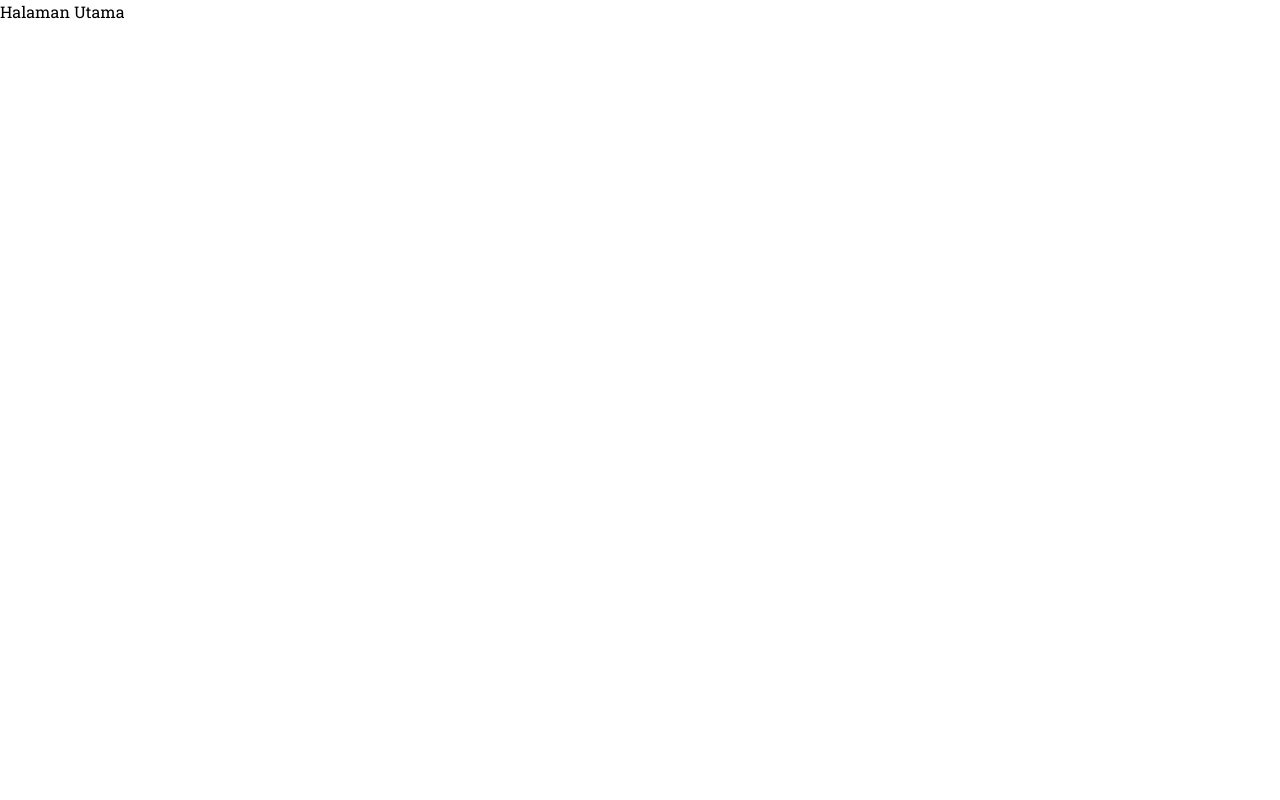
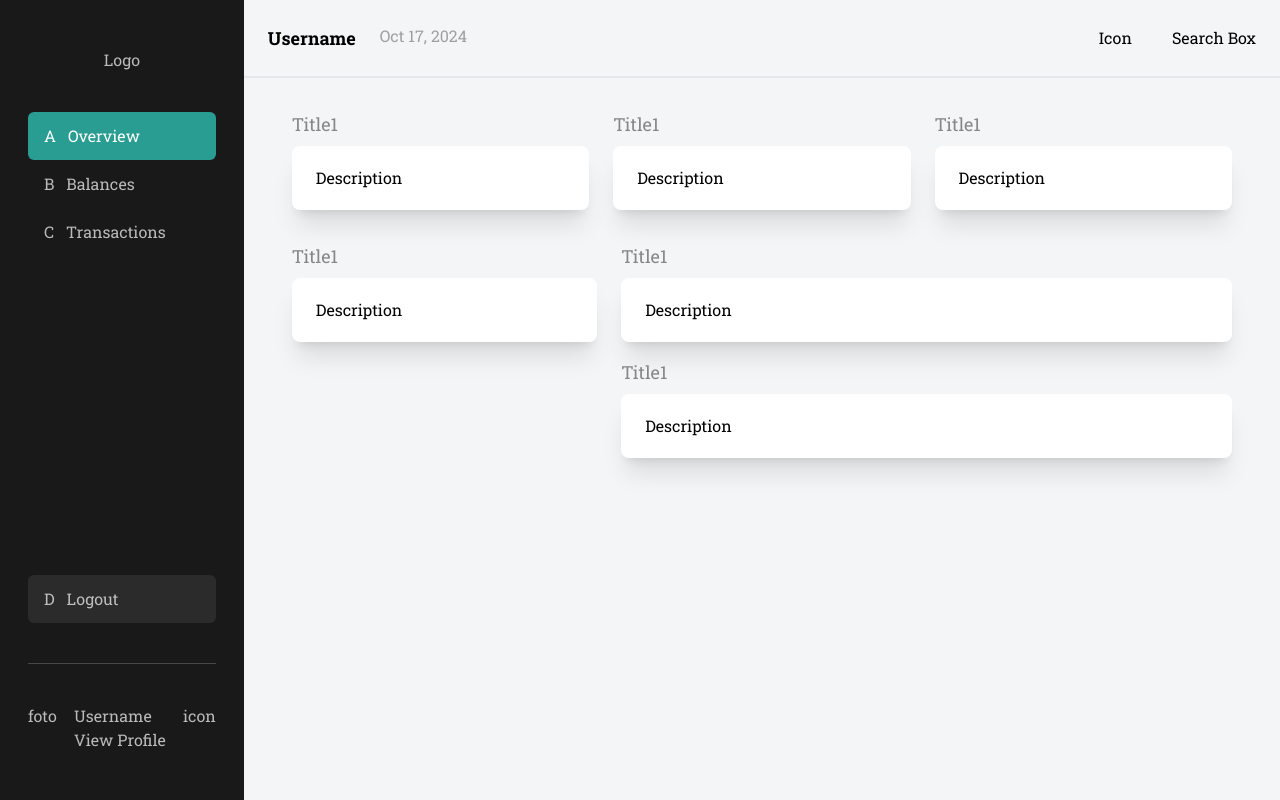
Before and after one commit to Ashief1707/belajar_react, a React (Vite) app: page / in a window 1280 px wide. Built offline with nearby package versions, Linux system fonts and the light colour scheme.

Commit message:
responsi layout

```diff
--- /dev/null
+++ b/src/components/Elements/Card/index.jsx
@@ -0,0 +1,14 @@
+import React from 'react'
+
+const Card = () => {
+  return (
+    <>
+        <div className="text-lg text-gray-02 mb-2">Title1</div>
+        <div className="bg-white rounded-lg px-6 py-5 shadow-xl">
+            Description
+        </div>
+    </>
+  )
+}
+
+export default Card;
--- /dev/null
+++ b/src/components/Fragments/Header.jsx
@@ -0,0 +1,18 @@
+import React from 'react'
+
+export const Header = () => {
+  return (
+    <header className="border-b-2 p-6 flex items-center justify-between">
+            <div className="flex">
+                <div className="font-bold text-lg">Username</div>
+                <div className="ms-6 text-gray-03">Oct 17, 2024</div>
+            </div>
+            <div className="flex">
+                <div>Icon</div>
+                <div className="ms-10 hidden sm:block">Search Box</div>
+            </div>
+    </header>
+  )
+}
+
+export default Header;
--- /dev/null
+++ b/src/components/Fragments/Navbar.jsx
@@ -0,0 +1,57 @@
+import React from 'react'
+import { Link } from 'react-router-dom'
+
+export const Navbar = () => {
+  return (
+    <nav className="bg-defaultBlack text-special-bg2 sm:w-72 w-36 h-screen px-7 py-12 flex flex-col justify-between">
+        <div>
+
+            <Link to="/">
+                <div className="flex justify-center mb-10">Logo</div>
+                <div className="flex bg-primary text-white px-4 py-3 rounded-md">
+                    <div className="text-white mx-auto sm:mx-0">A</div>
+                    <div className="ms-3 text-white hidden sm:block">Overview</div>
+                </div>
+            </Link>
+
+            <Link to ="/balance">
+                <div className="flex hover:bg-special-bg3 px-4 py-3 rounded-md">
+                    <div className="mx-auto sm:mx-0">B</div>
+                    <div className="ms-3 text-special-bg2 hidden sm:block">Balances</div>
+                </div>
+            </Link>
+
+            <Link to="">
+                <div className="flex hover:bg-special-bg3 px-4 py-3 rounded-md">
+                    <div className="mx-auto sm:mx-0">C</div>
+                    <div className="ms-3 text-special-bg2 hidden sm:block">Transactions</div>
+                </div>
+            </Link>
+
+        </div>
+
+        <div className="sticky bottom-12">
+
+            <Link to="">
+                <div className="flex bg-special-bg3 px-4 py-3 rounded-md">
+                    <div className="mx-auto sm:mx-0">D</div>
+                    <div className="ms-3 text-special-bg2 hidden sm:block">Logout</div>
+                </div>
+            </Link>
+
+            <div className="border-b my-10 border-b-special-bg"></div>
+            <div className="flex justify-between">
+                <div className="mx-auto sm:mx-0">foto</div>
+                <div className="hidden sm:block">
+                    Username
+                    <br />
+                    View Profile
+                </div>
+            <div className="hidden sm:block">icon</div>
+            </div>
+        </div>
+    </nav>
+  )
+}
+
+export default Navbar;
--- /dev/null
+++ b/src/components/Layouts/MainLayout.jsx
@@ -0,0 +1,25 @@
+import { Header } from "../Fragments/Header";
+import { Navbar } from "../Fragments/Navbar";
+
+const MainLayout = (props) => {
+
+    const { children } = props;
+
+    return (
+      <div className="flex bg-special-mainBg w-screen min-h-screen max-w-full">
+       {/* navbar start*/}
+        <Navbar/>
+        {/* navbar end*/}
+        <div className="w-screen">
+        {/* header start*/}
+        <Header/>
+        {/* header end*/}
+        {/* content start*/}
+        <main className="px-6 py-4">{children}</main>
+        {/* content start*/}
+        </div>
+      </div>
+    );
+  };
+
+  export default MainLayout;
--- /dev/null
+++ b/src/pages/balance.jsx
@@ -0,0 +1,37 @@
+import Card from "../components/Elements/Card";
+import MainLayout from "../components/Layouts/MainLayout";
+
+const BalancePage = () => {
+  return (
+    <MainLayout type="balance">
+      {/* top content start*/}
+      <div className="mb-4 sm:flex sm:gap-6">
+        <div className="mb-4 sm:w-1/3">
+          <Card />
+        </div>
+        <div className="mb-4 sm:w-1/3">
+          <Card />
+        </div>
+        <div className="mb-4 sm:w-1/3">
+          <Card />
+        </div>
+      </div>
+      {/* top content end*/}
+      {/* bottom content start*/}
+      <div className="mb-4 sm:flex sm:gap-6">
+        <div className="mb-4 sm:w-1/3">
+          <Card />
+        </div>
+        <div className="mb-4 sm:w-1/3">
+          <Card />
+        </div>
+        <div className="mb-4 sm:w-1/3">
+          <Card />
+        </div>
+      </div>
+      {/* bottom content end*/}
+    </MainLayout>
+  );
+};
+
+export default BalancePage;
--- /dev/null
+++ b/src/pages/dashboard.jsx
@@ -0,0 +1,41 @@
+import Card from "../components/Elements/Card";
+import MainLayout from "../components/Layouts/MainLayout";
+
+const DashboardPage = () => {
+  return (
+    <MainLayout type="dashboard">
+      <main className="px-6 py-4">
+        {/* top content start*/}
+        <div className="mb-4 sm:flex sm:gap-6">
+            <div className="mb-4 sm:w-1/3">
+                <Card/>
+            </div>
+            <div className="mb-4 sm:w-1/3">
+                <Card/>
+            </div>
+            <div className="mb-4 sm:w-1/3">
+                <Card/>
+            </div>
+        </div>
+        {/* top content end*/}
+        {/* bottom content start*/}
+        <div className="sm:flex sm:gap-6">
+            <div className="mb-4 sm:w-1/3">
+                <Card/>
+            </div>
+            <div className="sm:w-2/3">
+            <div className="mb-4">
+                <Card/>
+            </div>
+            <div className="mb-4">
+                <Card/>
+            </div>
+            </div>
+        </div>
+        {/* bottom content end*/}
+        </main>
+    </MainLayout>
+  );
+};
+
+export default DashboardPage;
```
Also changed, not shown: src/App.jsx (+7 -1 lines).
